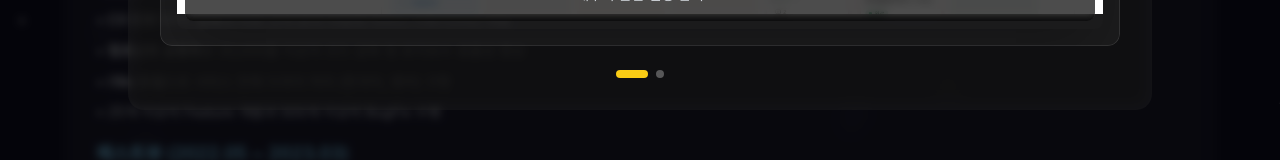
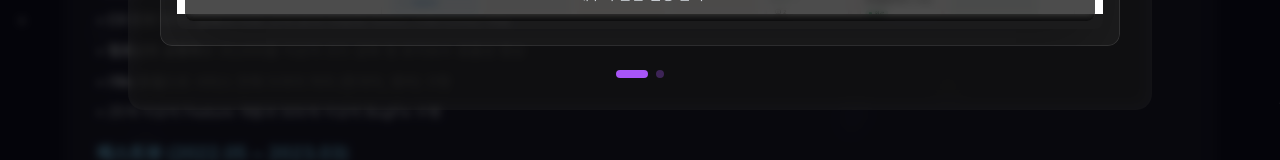
Before and after one commit to DDooTTaa/who-is-jinyong, a Next.js app: page / in a window 1280 px wide. Both pictures are taken after a click on the button "규칙적이고". Shown: the part 1540-1700 px from the top of the page. Built offline with nearby package versions, Linux system fonts and the light colour scheme; no server answers.

Commit message:
Indicator Color Change

```diff
--- a/components/About.tsx
+++ b/components/About.tsx
@@ -328,8 +328,8 @@ const About = () => {
                         onClick={() => setCurrentImageIndex(index)}
                         className={`h-2 rounded-full transition-all ${
                           index === currentImageIndex
-                            ? 'bg-yellow-400 w-8'
-                            : 'bg-white/30 w-2 hover:bg-white/50'
+                            ? 'bg-purple-500 w-8'
+                            : 'bg-purple-500/30 w-2 hover:bg-purple-500/50'
                         }`}
                         aria-label={`이미지 ${index + 1}로 이동`}
                       />
```
